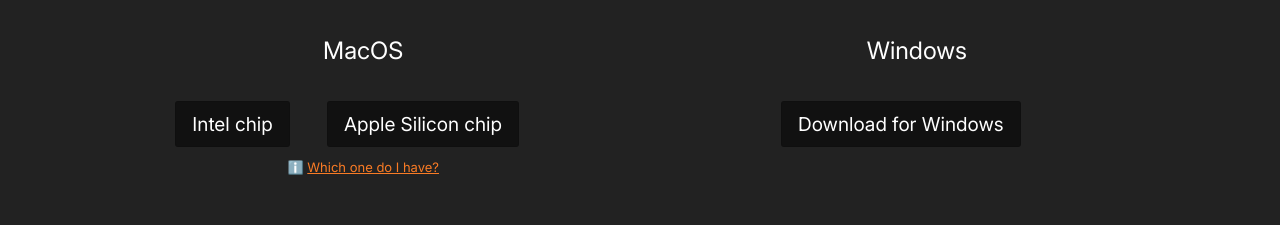
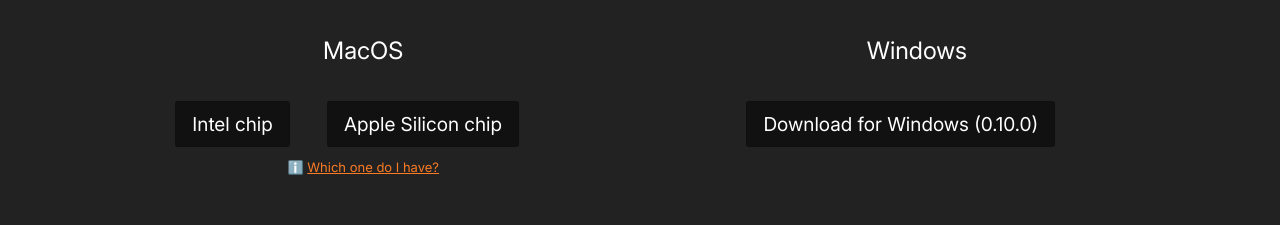
Before and after one commit to freedomofpress/dangerzone.rocks, an Eleventy site: page src/index.njk in a window 1280 px wide. Shown: the part 1447-1672 px from the top of the page. Built offline with nearby package versions, Linux system fonts and the light colour scheme; Eleventy itself is replaced by a stand-in of ours; files that its build step writes are made by us from their sources.

Commit message:
Disable Windows links for 0.11.0
And point to 0.10.0 on the frontpage

```diff
--- a/src/_includes/downloads.njk
+++ b/src/_includes/downloads.njk
@@ -14,15 +14,17 @@
           <a href="https://support.apple.com/en-us/HT211814">Which one do I have?</a>
         </p>
     </div>
+    {% if not hide_windows %}
     <div class="osPrimary">
       <img src="/assets/img/windows-logo.png" alt="Windows Logo">
       <p class="title">Windows</p>
       <a class="button"
-        href="https://github.com/freedomofpress/dangerzone/releases/download/v{{ version }}/Dangerzone-{{ version }}.msi">Download for
-        Windows</a>
+        href="{% if windows_version %}https://github.com/freedomofpress/dangerzone/releases/download/v{{ windows_version }}/Dangerzone-{{ windows_version }}.msi"{% else %}https://github.com/freedomofpress/dangerzone/releases/download/v{{ version }}/Dangerzone-{{ version }}.msi"{% endif %}>Download for
+        Windows {% if windows_version %}({{ windows_version }}){% endif %}</a>
         <p class="cpu-arch-info">&#65039; <!-- invalid emoji to display same-height whitespace as macOS -->
         </p>
     </div>
+    {% endif %}
   </div>
   <div class="os-download-container">
     <div class="osSecondary">
--- a/src/index.njk
+++ b/src/index.njk
@@ -36,6 +36,7 @@
 <div id="featured">Latest article: <a href="{{ post.url }}">{{ post.data.title }}</a></div>
 
 {% set version = collections.posts | getLatestVersion %}
+{% set windows_version = "0.10.0" %}
 {% if version %}
   {% include "./_includes/downloads.njk" %}
 {% endif %}
--- a/src/news/2026-07-02-0.11.0.md
+++ b/src/news/2026-07-02-0.11.0.md
@@ -1,14 +1,17 @@
 ---
 title: Dangerzone 0.11.0 released
 version: 0.11.0
+hide_windows: true
 date: 2026-07-02
 ---
 
 This release includes various new features, stability improvements, and security fixes. You are strongly advised to update to this new version.
 
+> ⚠️ Due to issues with Windows signing certificates, we are not able to provide a Windows release of Dangerzone at this time. This post will be updated as soon as the `.msi` packages are ready.
+
+
 ### Breaking changes
 
-* Our Windows code-signing certificate has changed in this release. Due to recent changes in the Windows signing policies, we had to switch CA providers and certificate types. We expect that users should be able to install Dangerzone **without any warning screens**, but if you encounter one, please let us know, either with a [GitHub issue](https://github.com/freedomofpress/dangerzone/issues/new/choose) or via email to [support@dangerzone.rocks](mailto:support@dangerzone.rocks).
 * Our Linux packages no longer include the container image by default. For both new and existing users, the container image will be downloaded at first use, and then will be kept up to date. If your installation is in an air-gapped environment, or if you prefer not to get updates, you can install the `dangerzone-full` variant ([#1069](https://github.com/freedomofpress/dangerzone/issues/1069)) instead.
 
   This is a **breaking change** if you are using the Linux CLI, as it no longer has a ready-to-use conversion sandbox. New installations must initialize the sandbox once with `dangerzone-image upgrade` (or run the GUI, which prompts for the download) before `dangerzone-cli` can convert documents. Users of the `dangerzone-full` package or users who already have an image installed are unaffected.
```
